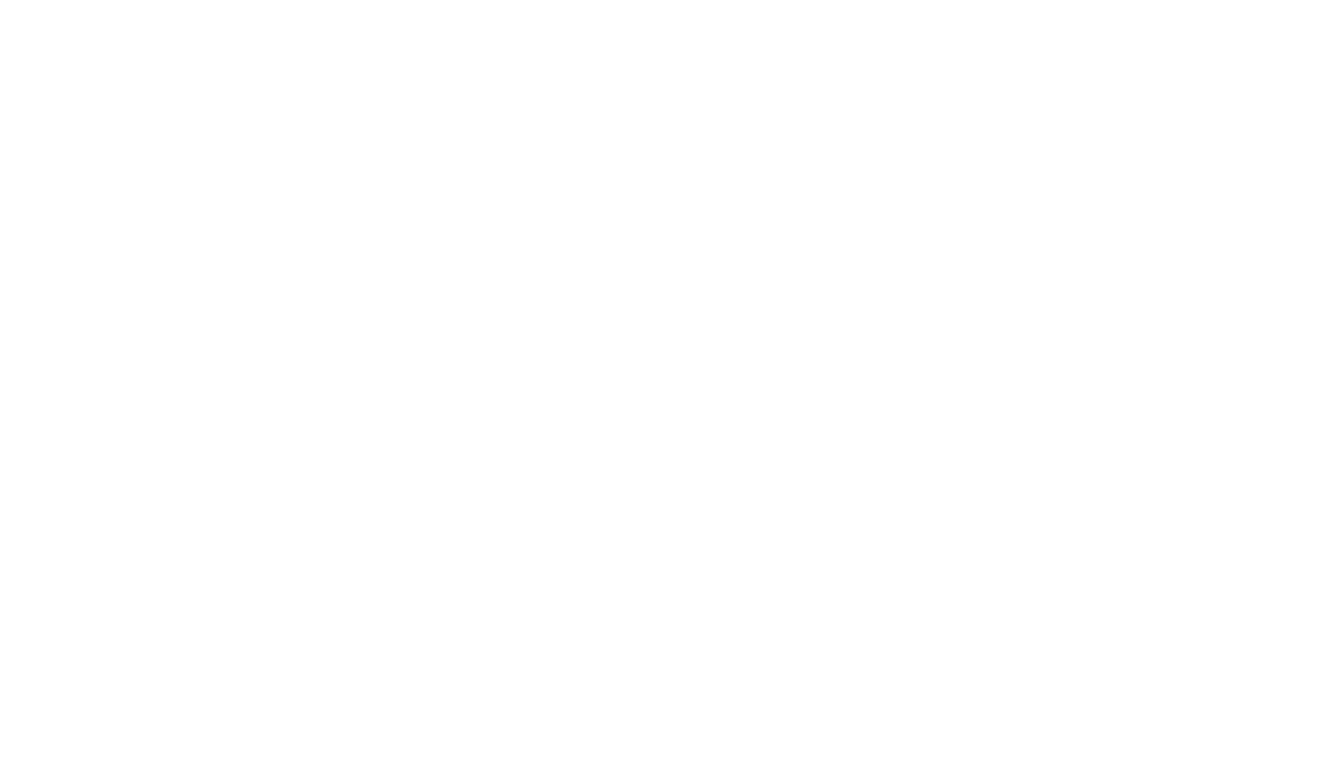
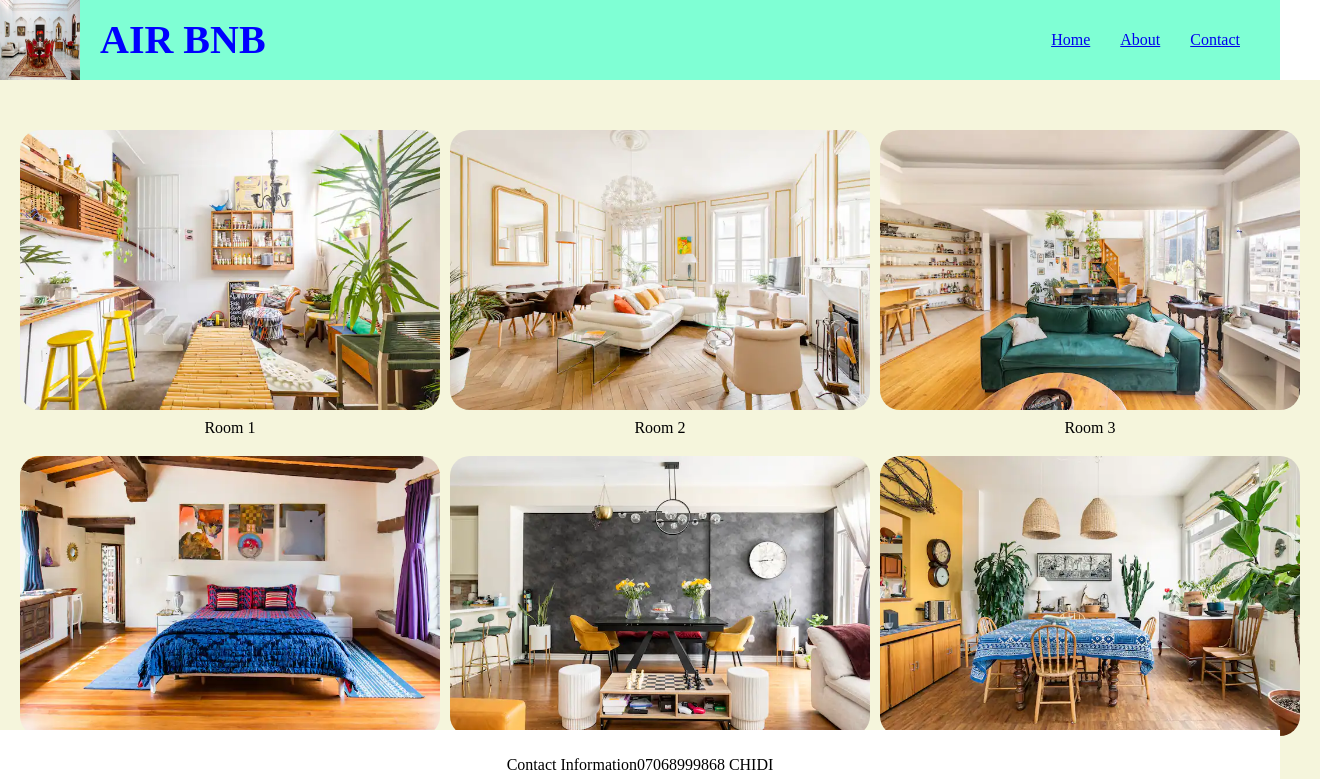
Before and after one commit to chidinmaamara/Lesson_3_task_5_Nwafor_Chidinma, a website: page index.html in a window 1280 px wide. Shown: the top 779 px of the page, 1320 px wide, since content can reach past the window. Drawn offline with Linux system fonts and the light colour scheme.

Commit message:
finished work

```diff
--- a/css/style.css
+++ b/css/style.css
@@ -51,3 +51,100 @@ table {
 
 
 /* Write your css below here */
+header{
+	width: 100%;
+	background-color: aquamarine;
+	display: flex;
+	justify-content: space-between;
+	align-items: center;
+}
+
+.left{
+	display: flex;
+	align-items: center;
+	gap: 20px;
+}
+header img{
+	height: 80px;
+	width: 80px;
+}
+
+nav{
+	display: flex;
+	gap: 30px;
+	  margin-right: 40px;
+}
+h1{
+	font-size: 40px;
+	color: blue;
+}
+h1 :hover{
+	background-color:brown;
+}
+nav :hover{
+	background-color: blue;
+	font-size: 20px;
+}
+
+main{
+	padding-left: 20px;
+	padding-right: 20px;
+	background-color: beige;
+	display: grid;
+	width: 100%;
+	grid-template-columns: 1fr;
+	padding-top: 50px;
+	padding-bottom: 100px;
+	gap: 10px;
+}
+
+.product-card{
+	display: flex;
+	flex-direction: column;
+}
+.card-image{
+	flex: 1;
+	display: flex;
+	justify-content: center;
+	align-items: center;
+}
+
+.card-image img{
+	width: 100%;
+	height: 100%;
+	border-radius: 20px;
+}
+
+.card-text{
+	padding: 10px;
+	text-align: center;
+}
+footer{
+	display: flex;
+	  background-color: white;
+	justify-content: center;
+	align-items: center;
+	position: fixed;
+	bottom: 0;
+	width: 100vw;
+	height: 70px;
+}
+
+@media screen and (min-width: 500px) {
+	main{
+		grid-template-columns: 1fr 1fr;
+	}
+	.card-image img{
+		gap: 20px;
+	}
+}
+@media screen and (min-width: 700px) {
+	main{
+	grid-template-columns: 1fr 1fr 1fr;
+}
+}
+ @media screen and(min-width: 800px){
+	main{
+		grid-template-columns: 1fr 1fr 1fr 1fr;
+	}
+	}
--- a/index.html
+++ b/index.html
@@ -0,0 +1,93 @@
+<!DOCTYPE html>
+<html lang="en">
+    <head>
+        <meta charset="UTF-8" />
+        <meta http-equiv="X-UA-Compatible" content="IE=edge" />
+        <meta name="viewport" content="width=device-width, initial-scale=1.0" />
+        <link rel="stylesheet" href="./css/style.css" />
+        <title>CHIDI</title>
+    </head>
+    <body>
+        <header>
+            <div class="left">
+                <img src="./IMAGES/IMG 7.webp" alt="" />
+                <h1>AIR BNB</h1>
+            </div>
+            <nav class="" nav>
+                <a href="#">Home</a>
+                <a href="#">About</a>
+                <a href="#">Contact</a>
+            </nav>
+        </header>
+        <main>
+            <div class="product-card">
+                <div class="card-image">
+                    <img src="./IMAGES/IMG 1.webp" alt="" />
+                </div>
+                <div class="card-text">
+                    <p>Room 1</p>
+                </div>
+            </div>
+            <div class="product-card">
+                <div class="card-image">
+                    <img src="./IMAGES/IMG 2.webp" alt="" />
+                </div>
+                <div class="card-text">
+                    <p>Room 2</p>
+                </div>
+            </div>
+            <div class="product-card">
+                <div class="card-image">
+                    <img src="./IMAGES/IMG 3.webp" alt="" />
+                </div>
+                <div class="card-text">
+                    <p>Room 3</p>
+                </div>
+            </div>
+            <div class="product-card">
+                <div class="card-image">
+                    <img src="./IMAGES/IMG4.webp" alt="" />
+                </div>
+                <div class="card-text">
+                    <p>Room 4</p>
+                </div>
+            </div>
+            <div class="product-card">
+                <div class="card-image">
+                    <img src="./IMAGES/IMG 5.webp" alt="" />
+                </div>
+                <div class="card-text">
+                    <p>Room 5</p>
+                </div>
+            </div>
+            <div class="product-card">
+                <div class="card-image">
+                    <img src="./IMAGES/IMG 6.webp" alt="" />
+                </div>
+                <div class="card-text">
+                    <p>Room 6</p>
+                </div>
+            </div>
+            <div class="product-card">
+                <div class="card-image">
+                    <img src="./IMAGES/IMG 7.webp" alt="" />
+                </div>
+                <div class="card-text">
+                    <p>Room 7</p>
+                </div>
+            </div>
+            <div class="product-card">
+                <div class="card-image">
+                    <img src="./IMAGES/IMG 2.webp" alt="" />
+                </div>
+                <div class="card-text">
+                    <p>Room 8</p>
+                </div>
+            </div>
+        </main>
+        <footer>
+            <p>Contact Information</p>
+            <p>07068999868 CHIDI</p>
+        </footer>
+    </body>
+</html>
```
Also changed, not shown: IMAGES/IMG 1.webp (added), IMAGES/IMG 2.webp (added), IMAGES/IMG 3.webp (added), IMAGES/IMG 5.webp (added), IMAGES/IMG 6.webp (added), IMAGES/IMG 7.webp (added), IMAGES/IMG4.webp (added), IMAGES/travelling icon.jpg (added), README.md.
